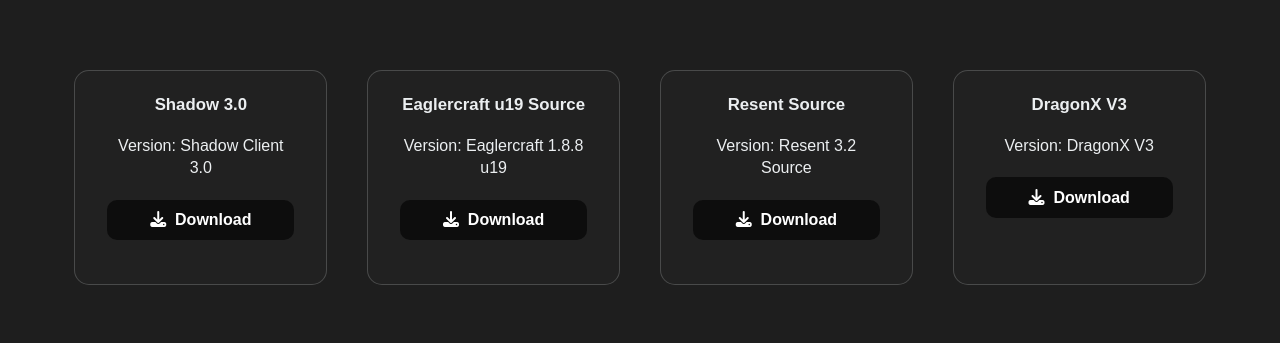
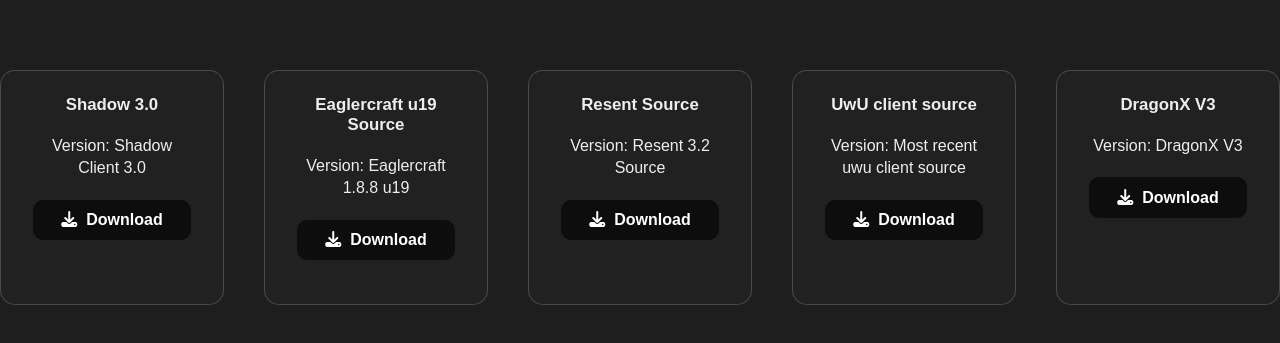
Before and after one commit to ProofrTemp/eaglercrack-archive, a plain HTML site: page 1.8src.html in a window 1280 px wide. Shown: the part 159-502 px from the top of the page. Drawn offline with Linux system fonts and the light colour scheme.

Commit message:
uwu client source code

```diff
--- a/1.8src.html
+++ b/1.8src.html
@@ -64,6 +64,14 @@
         </div>
 
         <div class="cards__card card">
+          <h2 class="card__heading">UwU client source</h2>
+          <ul role="list" class="card__bullets flow">
+            <li>Version: Most recent uwu client source</li>
+          </ul>
+          <a href="/sources/1.8/Eaglercraftx-u19-source-main.zip" class="card__cta cta" download><i class="fa-solid fa-download"></i>&nbsp Download</a>
+        </div>
+
+        <div class="cards__card card">
             <h2 class="card__heading">DragonX V3</h2>
             <ul role="list" class="card__bullets flow">
               <li>Version: DragonX V3</li>
```
Also changed, not shown: 1 other file.
